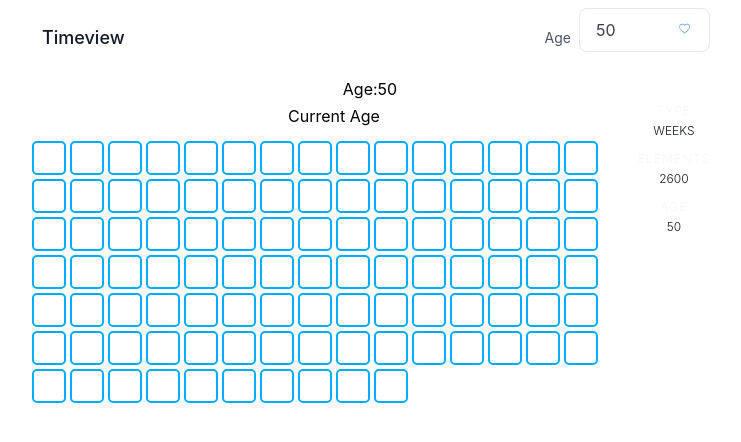
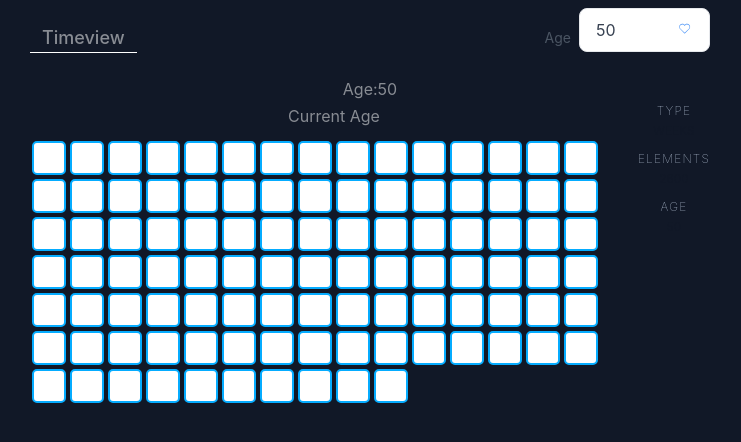
Before and after one commit to cramk/timeview, a React (Create React App) app: page / in a window 1280 px wide. Shown: the top 442 px of the page, without its empty margins (270-1011 px from the left). Built offline with nearby package versions, Linux system fonts and the light colour scheme.

Commit message:
TUne theme for now

```diff
--- a/public/index.html
+++ b/public/index.html
@@ -1,5 +1,5 @@
 <!DOCTYPE html>
-<html lang="en">
+<html lang="en" class="dark">
   <head>
     <meta charset="utf-8" />
     <link rel="shortcut icon" href="%PUBLIC_URL%/favicon.ico" />
@@ -24,7 +24,7 @@
     -->
     <title>Timeview</title>
   </head>
-  <body>
+  <body class="dark:bg-gray-900 dark:text-white dark:text-opacity-50">
     <noscript>
       You need to enable JavaScript to run this app.
     </noscript>
--- a/src/App.js
+++ b/src/App.js
@@ -2,8 +2,6 @@ import React from "react";
 import "./App.css";
 import "./styles/main.css";
 import WeeksView from "./views/WeeksView";
-import AgeEntry from "./components/AgeEntry";
-
 import Header from "./components/Header";
 class App extends React.Component {
   state = { age: 50 };
--- a/src/components/Header.js
+++ b/src/components/Header.js
@@ -7,9 +7,12 @@ const Header = (props) => {
     this.setState({ age: ageValue });
   }; */
   return (
-    <header className="text-gray-600 body-font">
+    <header className="text-white-600 body-font">
       <div className="container mx-auto flex flex-wrap flex-col md:flex-row items-center">
-        <a className="flex title-font font-medium items-center text-gray-900 mb-4 md:mb-0">
+        <a
+          href="https://timeview.vercel.app"
+          className="flex title-font font-medium items-center text-white-500 mb-4 md:mb-0"
+        >
           <span className="ml-3 mr-3 text-lg">Timeview</span>
         </a>
         <nav className="md:ml-auto flex flex-wrap items-center text-base justify-center"></nav>
```
